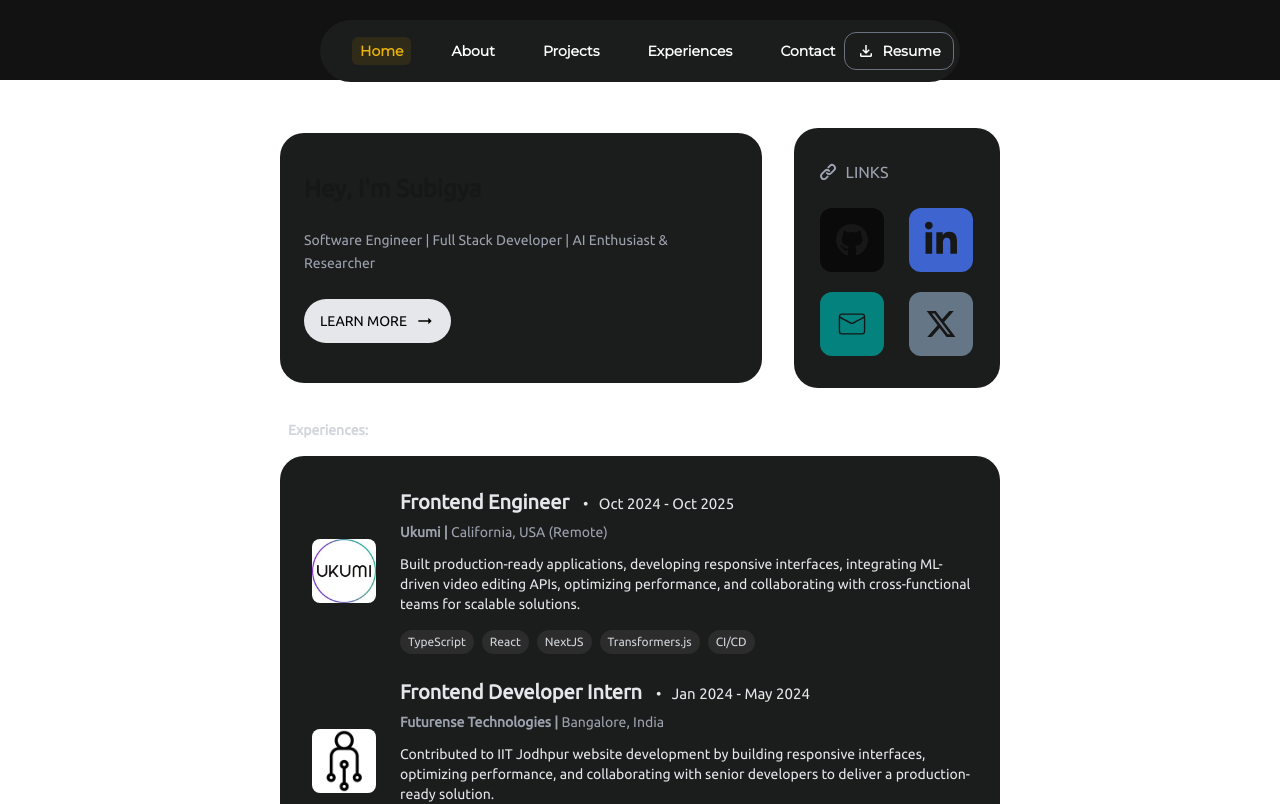
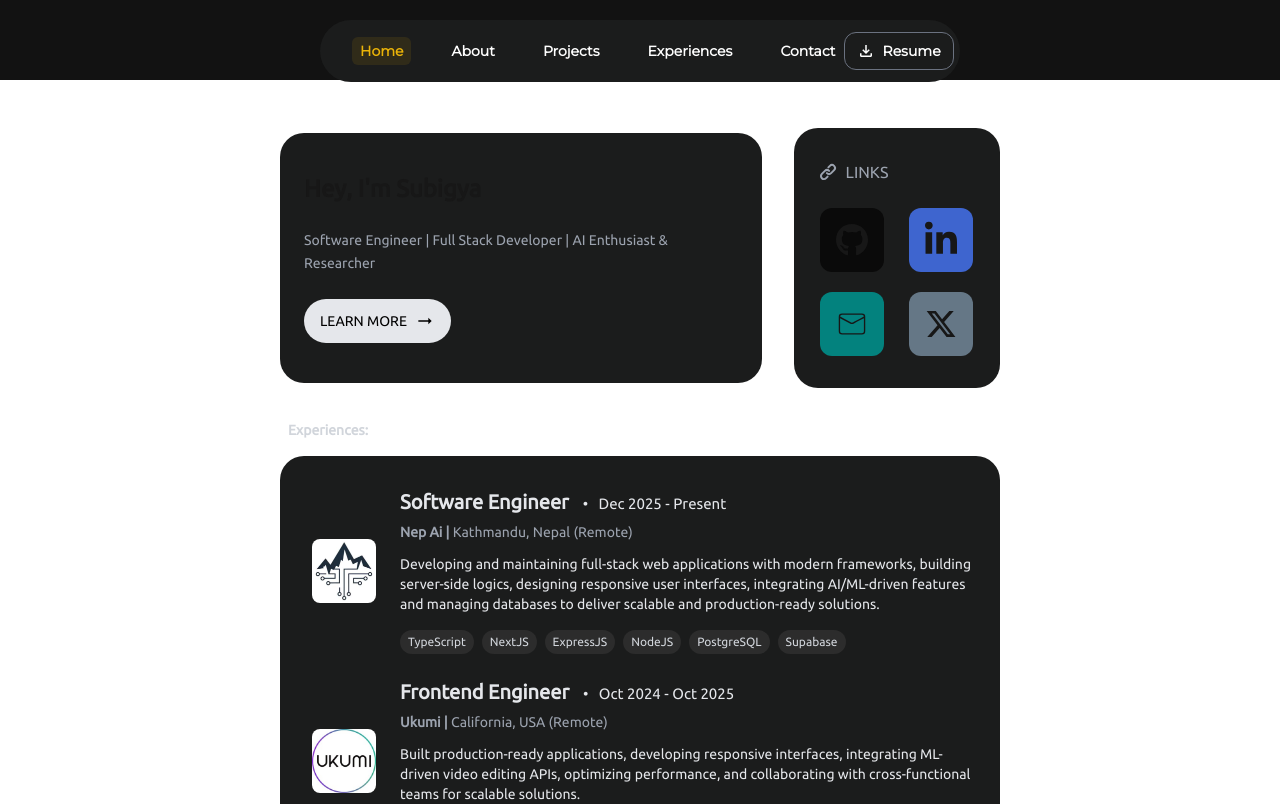
Before and after one commit to subigya-js/subigyasubedi.com.np, a Next.js app: page / in a window 1280 px wide. Shown: the top 804 px of the page. Built offline with nearby package versions, Linux system fonts and the light colour scheme.

Commit message:
feat: Add Nep Ai experience, import its logo, and limit the ExperienceCard component to display only the first two experiences.

```diff
--- a/app/components/ExperienceCard.tsx
+++ b/app/components/ExperienceCard.tsx
@@ -8,7 +8,7 @@ const ExperienceCard = () => {
     <div className='min-h-[40vh] bg-[#1b1c1c] rounded-3xl px-6 py-4'>
       <div className="mt-4">
         {
-          experiences.map((exp) => (
+          experiences.slice(0, 2).map((exp) => (
             <div key={exp.id} className="mb-6 flex flex-col sm:flex-row sm:items-center gap-4">
               <Image src={exp.logo} alt={`logo`} width={80} height={80} className="p-2 rounded-2xl" />
 
--- a/app/constants.js
+++ b/app/constants.js
@@ -3,6 +3,7 @@ import { FaGithub, FaLinkedinIn } from "react-icons/fa";
 import { FaXTwitter } from "react-icons/fa6";
 import futurenseLogo from "./assets/Futurense.jpg";
 import jainlogo from "./assets/Jain.png";
+import nepailogo from "./assets/nepai.png";
 import photo from "./assets/Photo.jpg";
 import stlawrencelogo from "./assets/stlawrence.jpg";
 import ukumiLogo from "./assets/ukumi.jpeg";
@@ -13,7 +14,8 @@ export const about = {
   desc: "Software Engineer | Full Stack Developer | AI Enthusiast & Researcher",
 };
 
-export const resume = "https://drive.google.com/file/d/1sPbBIlPwRsm4UNiLlM221c-8zlJjwF3X/view?usp=sharing"
+export const resume =
+  "https://drive.google.com/file/d/1sPbBIlPwRsm4UNiLlM221c-8zlJjwF3X/view?usp=sharing";
 
 export const skills = [
   "JavaScript",
@@ -141,6 +143,23 @@ export const links = [
 export const experiences = [
   {
     id: "1",
+    role: "Software Engineer",
+    company: "Nep Ai",
+    duration: "Dec 2025 - Present",
+    location: "Kathmandu, Nepal (Remote)",
+    desc: "Developing and maintaining full-stack web applications with modern frameworks, building server-side logics, designing responsive user interfaces, integrating AI/ML-driven features and managing databases to deliver scalable and production-ready solutions.",
+    logo: nepailogo,
+    skills: [
+      "TypeScript",
+      "NextJS",
+      "ExpressJS",
+      "NodeJS",
+      "PostgreSQL",
+      "Supabase",
+    ],
+  },
+  {
+    id: "2",
     role: "Frontend Engineer",
     company: "Ukumi",
     duration: "Oct 2024 - Oct 2025",
```
Also changed, not shown: app/assets/nepai.png (added).
